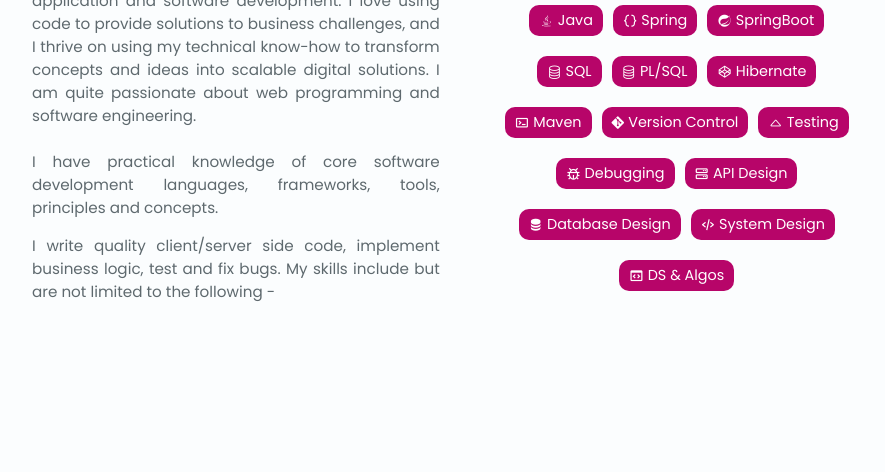
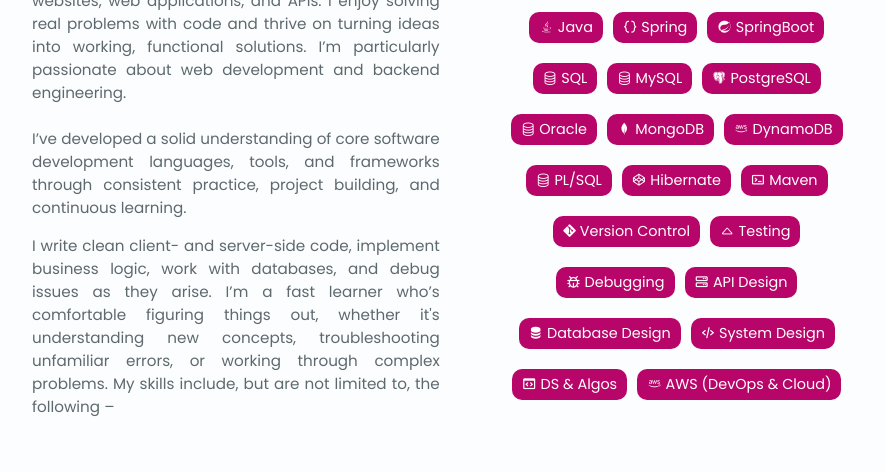
Before and after one commit to sheismo/my-portfolio, a plain HTML site: page index.html in a window 1280 px wide. Shown: the part 904-1376 px from the top of the page, without its empty margins (192-1077 px from the left). Drawn offline with nearby package versions, Linux system fonts and the light colour scheme.

Commit message:
updates about and skills

```diff
--- a/index.html
+++ b/index.html
@@ -47,8 +47,9 @@
             <h2>Hi there, I'm Zainab</h2>
             <p>Software Developer</p>
             <p>
-                I have proficiency in building highly functional, mobile responsive, user friendly
-                and aesthetically pleasing user interfaces and applications on the web.
+                I’m a software developer with a strong focus on backend development. I design and build robust, scalable,
+                secure, and maintainable systems, while collaborating effectively across the stack to deliver high-quality,
+                user-centered applications.
             </p>
             <a href="assets/portfolio/Zainab Ajumobi - Software Engineer - Resume.pdf" download="Zainab Ajumobi's CV" target="_blank">
                 <button>Download My CV <i class="bi bi-cloud-download"></i></button>
@@ -68,16 +69,22 @@
        <div class="flex">
             <div class="text">
                 <p>
-                    I am a self and community taught software developer who's very skilled at website, web application and software development.
-                    I love using code to provide solutions to business challenges, and I thrive on using my technical know-how to transform concepts
-                    and ideas into scalable digital solutions. I am quite passionate about web programming and software engineering.
-                    <br>
-                    <br>
-                    I have practical knowledge of core software development languages, frameworks, tools, principles and concepts.
+                    I’m a self-taught and community-driven software developer with hands-on experience building websites, web
+                    applications, and APIs.
+                    I enjoy solving real problems with code and thrive on turning ideas into working, functional solutions. I’m
+                    particularly passionate about web development and backend engineering.
+                    <br><br>
+                    I’ve developed a solid understanding of core software development languages, tools, and frameworks through
+                    consistent practice, project building, and continuous learning.
                 </p>
                 <p>
-                    I write quality client/server side code, implement business logic, test and fix bugs. My skills include but are not limited to the following -
+                    I write clean client- and server-side code, implement business logic, work with databases, and debug issues as they
+                    arise.
+                    I’m a fast learner who’s comfortable figuring things out, whether it's understanding new concepts, troubleshooting
+                    unfamiliar errors, or working through complex problems.
+                    My skills include, but are not limited to, the following –
                 </p>
+
             </div>
             <div class="image">
                 <div class="stacks">
@@ -112,6 +119,26 @@
                     <div class="stack">
                         <i class="bi bi-database"></i>
                         SQL
+                    </div>
+                    <div class="stack">
+                        <i class="bi bi-database"></i>
+                        MySQL
+                    </div>
+                    <div class="stack">
+                        <i class='bx bxl-postgresql'></i>
+                        PostgreSQL
+                    </div>
+                    <div class="stack">
+                        <i class="bi bi-database"></i>
+                        Oracle
+                    </div>
+                    <div class="stack">
+                        <i class='bx bxl-mongodb'></i>
+                        MongoDB
+                    </div>
+                    <div class="stack">
+                        <i class='bx bxl-aws'></i>
+                        DynamoDB
                     </div>
                     <div class="stack">
                         <i class="bi bi-database"></i>
@@ -152,6 +179,10 @@
                     <div class="stack">
                         <i class="bx bx-code-block"></i>
                         DS & Algos
+                    </div>
+                    <div class="stack">
+                        <i class='bx bxl-aws'></i>
+                        AWS (DevOps & Cloud)
                     </div>
                 </div>
             </div>
```
